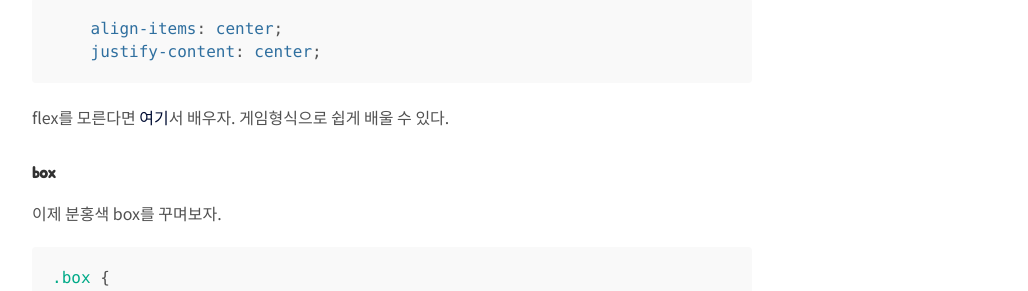
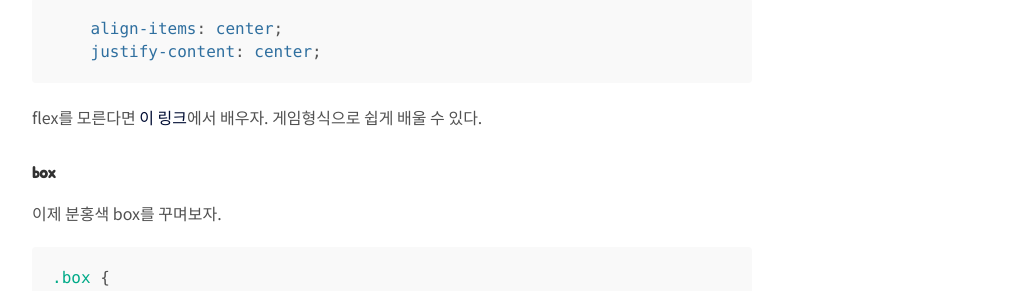
Before and after one commit to wooooooak/wooooooak.github.io, a Jekyll site: the page built from _posts/2019-02-03-css_challeng_2.md, in a window 1280 px wide and 1400 px high, scrolled down 3361 px. Shown: the part 150-441 px from the top of the window, without its empty margins (248-1276 px from the left). Built offline with Jekyll 4.4.1, drawn with Linux system fonts in a browser that asks for light colours; nearby versions of some CDN libraries; some web fonts are replaced; comment, search, counter and statistics services are not loaded.

Commit message:
문장 수정 및 디자인 수정

````diff
--- a/_posts/2019-02-03-css_challeng_2.md
+++ b/_posts/2019-02-03-css_challeng_2.md
@@ -57,7 +57,7 @@ HTML만 작성했을 경우 위의 사진처럼 화면 좌측 상단에 검은
     align-items: center;
     justify-content: center;
 ```
-flex를 모른다면 [여기](https://flexboxfroggy.com/#ko)서 배우자. 게임형식으로 쉽게 배울 수 있다.
+flex를 모른다면 [이 링크](https://flexboxfroggy.com/#ko)에서 배우자. 게임형식으로 쉽게 배울 수 있다.
 
 
 ### box
--- a/_scss/component/_tag.scss
+++ b/_scss/component/_tag.scss
@@ -54,6 +54,7 @@
 		}
 		a {
 			// text-decoration: none;
+			color: #268b82;
 		}
 		.post-date {
 			display: inline-block;
````
